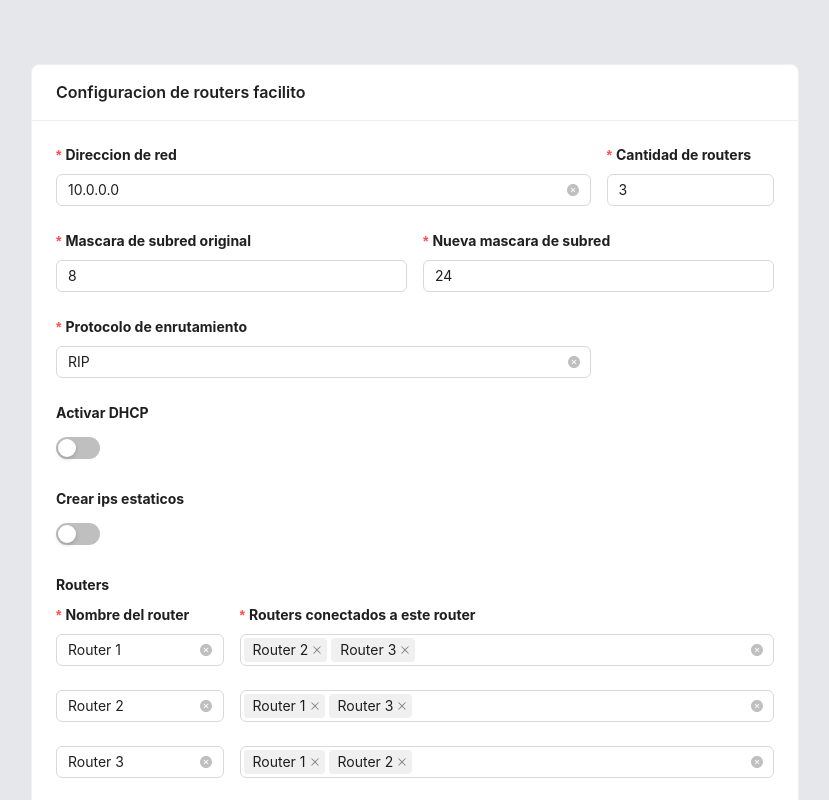
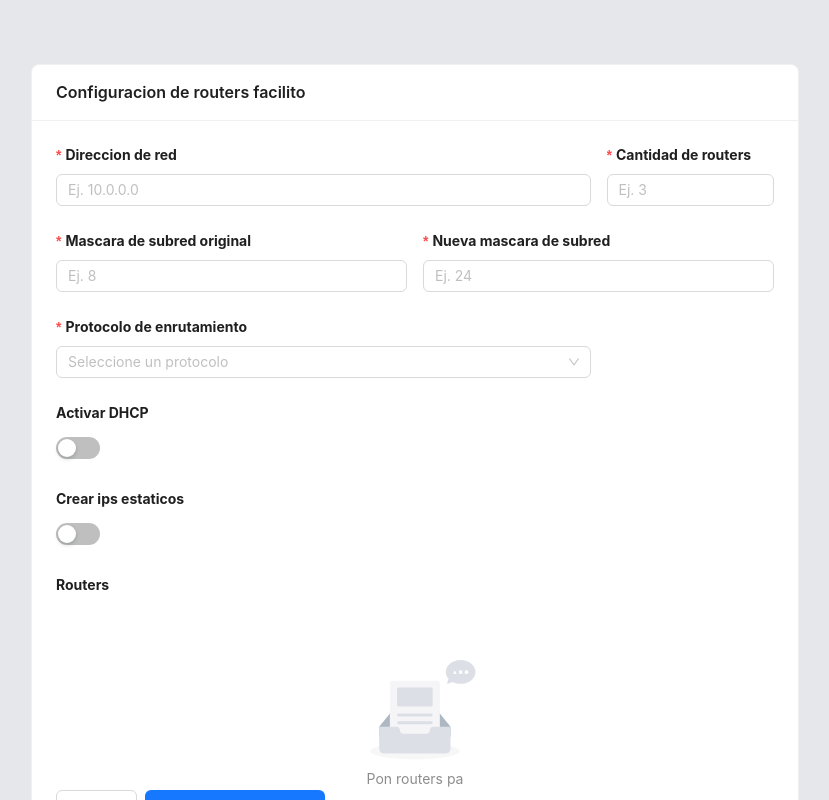
Before and after one commit to cyag0/Configuraciones-de-routers-facilito, a React (Vite) app: page / in a window 1280 px wide. Shown: the top 800 px of the page, without its empty margins (225-1054 px from the left). Built offline with nearby package versions, Linux system fonts and the light colour scheme.

Commit message:
refactor: clean up initialValues and improve router configuration display

```diff
--- a/src/App.tsx
+++ b/src/App.tsx
@@ -160,8 +160,9 @@ function App() {
                 resetText: "Limpiar",
               },
             }}
-            initialValues={{
-              network: "10.0.0.0",
+            initialValues={
+              {
+                /*  network: "10.0.0.0",
               quantity: 3,
               subnet_mask: "8",
               subnet_mask_new: "24",
@@ -186,8 +187,9 @@ function App() {
                   name: "Router 3",
                   routers_used: ["router_1", "router_2"],
                 },
-              ],
-            }}
+              ], */
+              }
+            }
             form={form}
             onFinish={onFinish}
           >
@@ -417,6 +419,7 @@ function App() {
 
         <Divider />
 
+        {Object.values(router || {}).length > 0 && (
           <Card className="mt-8 p-8">
             <Typography.Title level={4}>
               Configuracion de routers
@@ -431,6 +434,7 @@ function App() {
               );
             })}
           </Card>
+        )}
       </div>
     </Flex>
   );
```
Lines whose indentation alone changed are shown as unchanged.
